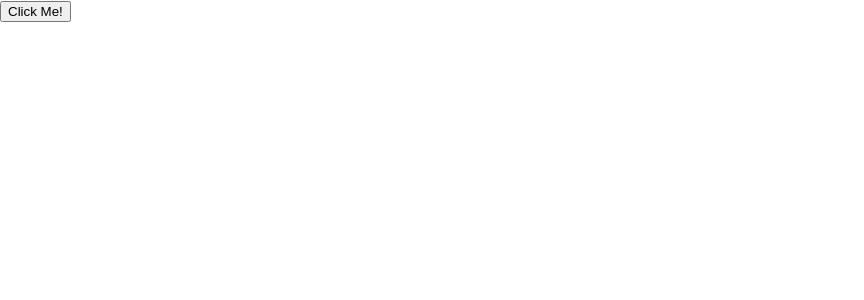
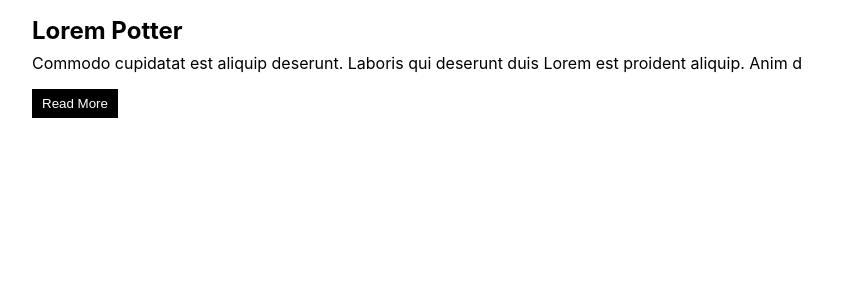
Before and after one commit to austingae-html-css-javascript/reactJS-hooks, a React (Create React App) app: page / in a window 1280 px wide. Shown: the top 300 px of the page, without its empty margins (0-864 px from the left). Built offline with nearby package versions, Linux system fonts and the light colour scheme.

Commit message:
useState() hook practice 1: read more read less

```diff
--- a/src/App.js
+++ b/src/App.js
@@ -1,29 +1,19 @@
 import logo from './logo.svg';
 import './App.css';
 
-import { useState, useEffect, useLayoutEffect } from "react";
+import Article from "./Article";
+
 
 function App() {
 
-  useEffect(() => {
-    console.log("useEffect");
-  })
-
-  useLayoutEffect(() => {
-    console.log("useLayoutEffect");
-  })
-
-  let [showMe, setShowMe] = useState(false);
   return (
-    <>
-      <button onClick={() => setShowMe(!showMe)}>Click Me!</button>
-      {showMe && <p>show Me!</p>}
-    </>
+  <div>
+    <Article title="Lorem Potter"text="Commodo cupidatat est aliquip deserunt. Laboris qui deserunt duis Lorem est proident aliquip. Anim dolore qui voluptate ullamco consectetur deserunt aliquip in anim excepteur. Veniam pariatur sit aute officia ex aliquip in enim. Non ut labore proident amet proident sit dolor."/>
+  </div>
   );
 }
 
 export default App;
-
 
 
 
--- /dev/null
+++ b/src/Article.css
@@ -0,0 +1,29 @@
+* {
+  box-sizing: content-box;
+  margin: 0rem;
+}
+
+main {
+  padding: 1rem 2rem 1rem 2rem;
+}
+
+h2 {
+  margin-bottom: 0.5rem;
+}
+
+p {
+  margin-bottom: 1rem;
+}
+
+button {
+  background-color: black;
+  color: white;
+  border-style: solid;
+  border-color: black;
+  padding: 0.3rem 0.5rem 0.3rem 0.5rem;
+  cursor: pointer;
+}
+
+button:active {
+  background-color: rgba(0,0,0,0.7);
+}
--- /dev/null
+++ b/src/Article.js
@@ -0,0 +1,38 @@
+import React from 'react'
+
+import { useState } from 'react';
+
+import "./Article.css";
+
+const Article = (props) => {
+
+  let [isReadMoreButtonClicked, setIsReadMoreButtonClicked] = useState(false);
+  let [readMoreReadLessButton, setreadMoreReadLessButton] = useState("Read More")
+  return (
+    <main>
+      <h2>{props.title}</h2>
+      {isReadMoreButtonClicked ? <p>{props.text}</p> : <p>{props.text.substr(0,100)}</p>}
+      <button onClick={() => {
+        if (readMoreReadLessButton == "Read More") {
+          setIsReadMoreButtonClicked(true);
+          setreadMoreReadLessButton("Read Less");
+        }
+        else if (readMoreReadLessButton == "Read Less") {
+          setIsReadMoreButtonClicked(false);
+          setreadMoreReadLessButton("Read More");
+        }
+
+
+      }}>{readMoreReadLessButton}</button>
+    </main>
+  );
+}
+
+export default Article
+
+/*
+1) Mobile First Approach - Yes.
+2) Create the HTML Layout - Yes.
+3) Create the HTML elements - Yes.
+4) Decorate the HTML elements in CSS - Yes.
+*/
```
